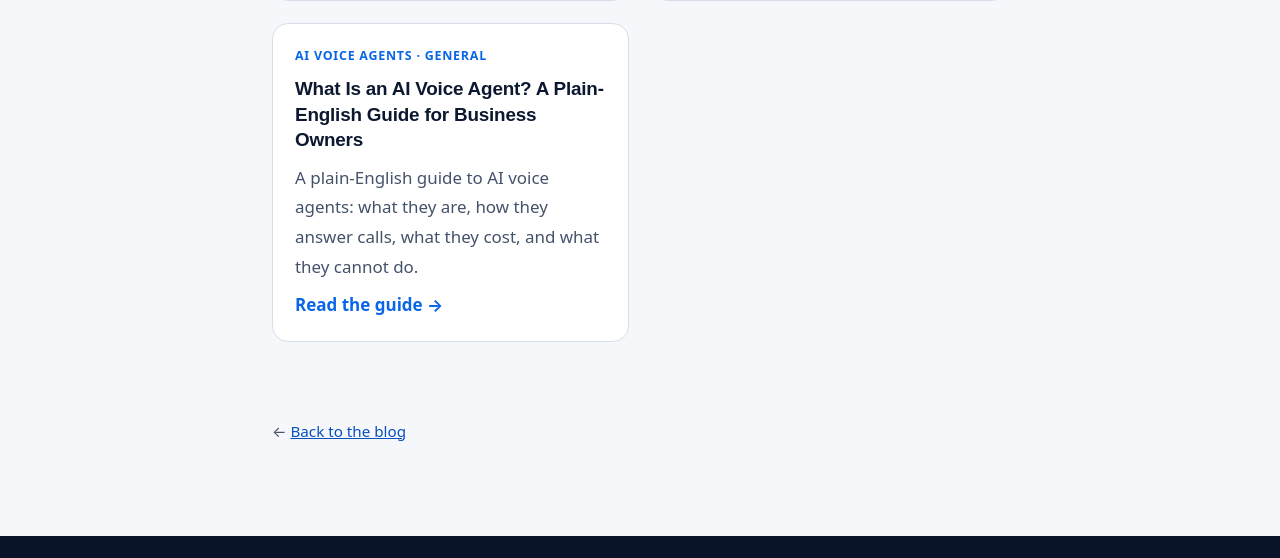
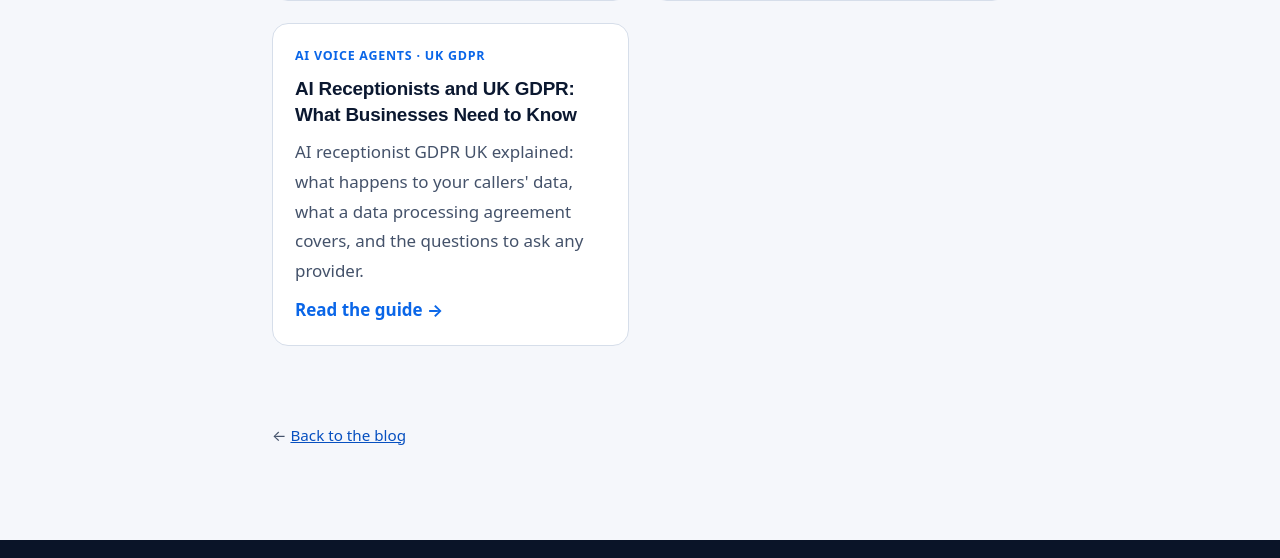
Before and after one commit to beingahsankeerio/scale-up-software-website, a website: page blog/website-chatbot-for-clinics.html in a window 1280 px wide. Shown: the part 5297-5855 px from the top of the page. Drawn offline with Linux system fonts and the light colour scheme.

Commit message:
Blog index + backlinks for post #12: AI receptionist GDPR UK (6 Nov 2026)

```diff
--- a/blog/website-chatbot-for-clinics.html
+++ b/blog/website-chatbot-for-clinics.html
@@ -209,10 +209,10 @@
               <a class="more" href="/blog/whatsapp-booking-dental-clinics.html">Read the guide →</a>
             </article>
             <article class="post-card">
-              <span class="tag">AI Voice Agents · General</span>
-              <h3><a href="/blog/what-is-an-ai-voice-agent.html">What Is an AI Voice Agent? A Plain-English Guide for Business Owners</a></h3>
-              <p>A plain-English guide to AI voice agents: what they are, how they answer calls, what they cost, and what they cannot do.</p>
-              <a class="more" href="/blog/what-is-an-ai-voice-agent.html">Read the guide →</a>
+              <span class="tag">AI Voice Agents · UK GDPR</span>
+              <h3><a href="/blog/ai-receptionist-gdpr-uk.html">AI Receptionists and UK GDPR: What Businesses Need to Know</a></h3>
+              <p>AI receptionist GDPR UK explained: what happens to your callers' data, what a data processing agreement covers, and the questions to ask any provider.</p>
+              <a class="more" href="/blog/ai-receptionist-gdpr-uk.html">Read the guide →</a>
             </article>
 </div>
 </section>
```
Also changed, not shown: blog.html (+15 -0 lines), blog/what-is-an-ai-voice-agent.html (+4 -4 lines).
